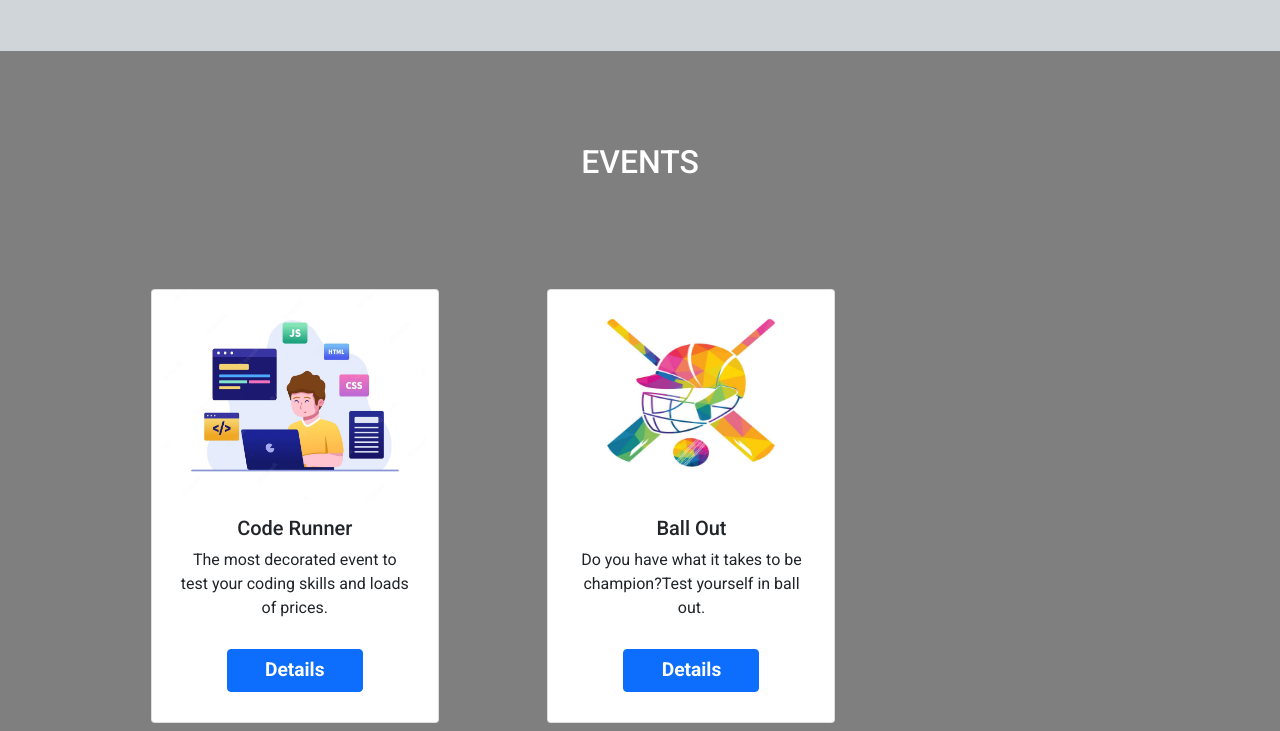
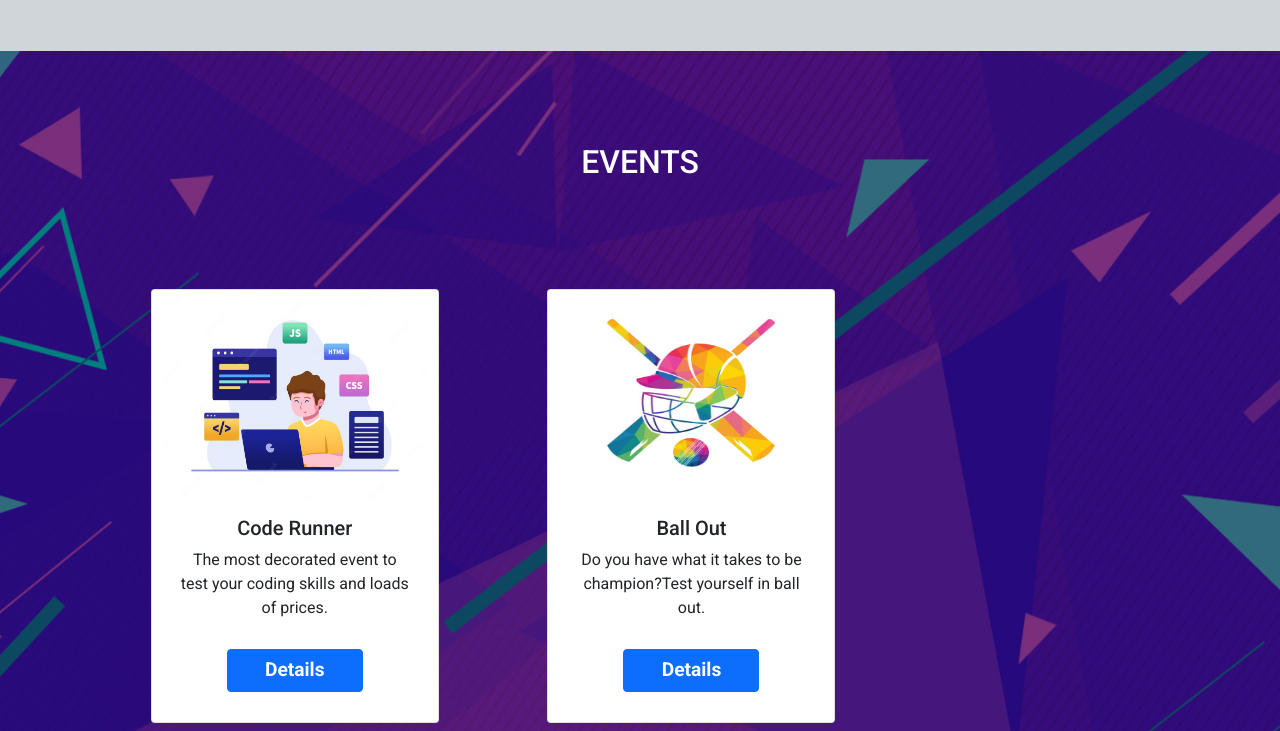
Before and after one commit to AmaanSayyed/metignite.github.io, a plain HTML site: page index.html in a window 1280 px wide. Shown: the part 1429-2160 px from the top of the page. Drawn offline with nearby package versions, Linux system fonts and the light colour scheme.

Commit message:
Update style.css

```diff
--- a/css/style.css
+++ b/css/style.css
@@ -90,7 +90,7 @@ body{
 
 /* Events */
 #events{
-    background-image:linear-gradient(rgba(0,0,0,0.5),rgba(0,0,0,0.5)), url(img/banner2.jpg);
+    background-image:linear-gradient(rgba(0,0,0,0.5),rgba(0,0,0,0.5)), url(../img/banner2.jpg);
     background-position: center center;
     background-repeat: no-repeat;
     background-attachment: fixed;
```
